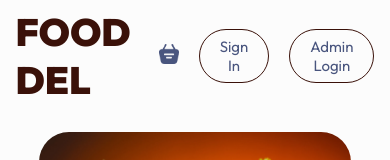
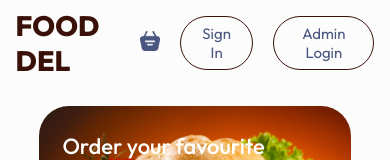
Before and after one commit to 2100031331/online-food-delivery-webileapps-project, a React (Vite) app in the folder frontend/: page / in a window 390 px wide. Shown: the top 160 px of the page. Built offline with nearby package versions, Linux system fonts and the light colour scheme; no server answers.

Commit message:
Update navbar.css

```diff
--- a/frontend/src/components/Navbar/navbar.css
+++ b/frontend/src/components/Navbar/navbar.css
@@ -210,6 +210,8 @@
     }
      .navbar .logo {
         width: 120px;
+        font-weight: 800;
+        font-size: 28px;
     }
 }
 
```
